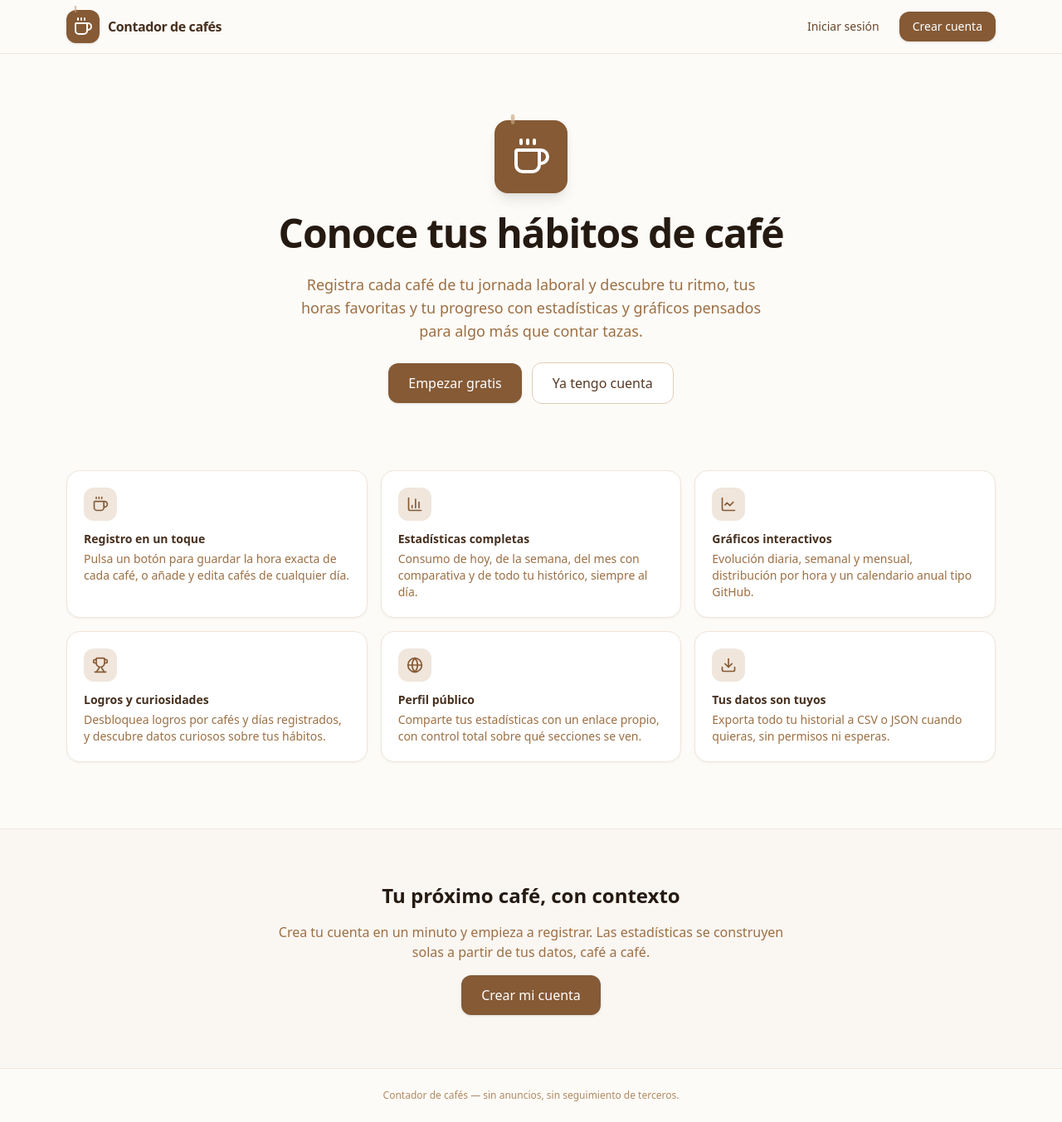
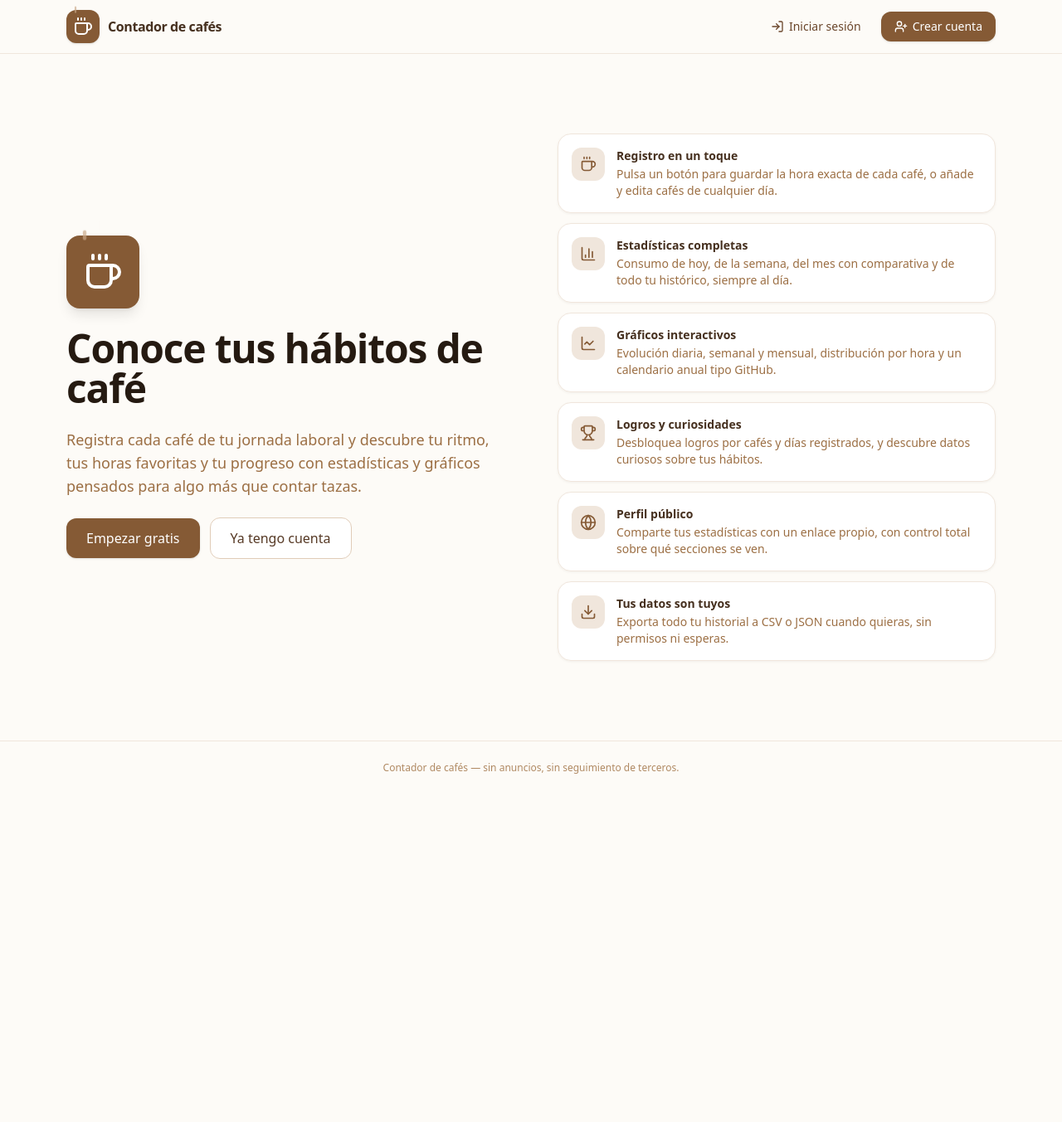
Before and after one commit to DiegoExtremiana/cafesDiego, a React (Vite) app: page / in a window 1280 px wide. Shown: the whole page at 83% size. After the commit the page ends 958 px from the top, so only its background shows below. Built offline with nearby package versions, Linux system fonts and the light colour scheme; no server answers.

Commit message:
Mejorar diseño de la tarjeta de características en la landing page y ajustar navegación tras cierre de sesión

```diff
--- a/src/components/landing/FeatureCard.tsx
+++ b/src/components/landing/FeatureCard.tsx
@@ -9,12 +9,14 @@ interface FeatureCardProps {
 /** Tarjeta de característica para la landing page. */
 export function FeatureCard({ icon: Icon, title, description }: FeatureCardProps) {
   return (
-    <div className="rounded-2xl border border-coffee-100 bg-white p-5 shadow-[0_1px_3px_rgba(70,48,31,0.06)] transition-transform duration-200 hover:-translate-y-1">
-      <span className="mb-3 inline-flex size-10 items-center justify-center rounded-xl bg-coffee-100 text-coffee-600">
+    <div className="group flex items-start gap-3.5 rounded-2xl border border-coffee-100 bg-white p-4 shadow-[0_1px_3px_rgba(70,48,31,0.06)] transition-all duration-300 hover:-translate-y-1 hover:border-coffee-200 hover:shadow-[0_8px_20px_rgba(70,48,31,0.12)]">
+      <span className="flex size-10 shrink-0 items-center justify-center rounded-xl bg-coffee-100 text-coffee-600 transition-all duration-300 group-hover:scale-110 group-hover:bg-coffee-600 group-hover:text-white">
         <Icon className="size-5" aria-hidden />
       </span>
-      <h3 className="mb-1 text-sm font-semibold text-coffee-900">{title}</h3>
-      <p className="text-sm text-coffee-500">{description}</p>
+      <div>
+        <h3 className="mb-0.5 text-sm font-semibold text-coffee-900">{title}</h3>
+        <p className="text-sm text-coffee-500">{description}</p>
+      </div>
     </div>
   );
 }
--- a/src/components/layout/AppLayout.tsx
+++ b/src/components/layout/AppLayout.tsx
@@ -30,7 +30,7 @@ export function AppLayout() {
 
   const handleSignOut = async () => {
     await signOut();
-    navigate('/login');
+    navigate('/');
   };
 
   return (
--- a/src/pages/LandingPage.tsx
+++ b/src/pages/LandingPage.tsx
@@ -5,7 +5,9 @@ import {
   Download,
   Globe,
   LineChart,
+  LogIn,
   Trophy,
+  UserPlus,
 } from 'lucide-react';
 import { Brand } from '@/components/layout/Brand';
 import { FeatureCard } from '@/components/landing/FeatureCard';
@@ -52,14 +54,16 @@ export default function LandingPage() {
           <nav className="flex items-center gap-2">
             <Link
               to="/login"
-              className="rounded-xl px-4 py-2 text-sm font-medium text-coffee-700 transition-colors hover:bg-coffee-100"
+              className="flex items-center gap-1.5 rounded-xl px-4 py-2 text-sm font-medium text-coffee-700 transition-colors hover:bg-coffee-100"
             >
+              <LogIn className="size-4" aria-hidden />
               Iniciar sesión
             </Link>
             <Link
               to="/registro"
-              className="rounded-xl bg-coffee-600 px-4 py-2 text-sm font-medium text-white shadow-sm transition-colors hover:bg-coffee-700"
+              className="flex items-center gap-1.5 rounded-xl bg-coffee-600 px-4 py-2 text-sm font-medium text-white shadow-sm transition-colors hover:bg-coffee-700"
             >
+              <UserPlus className="size-4" aria-hidden />
               Crear cuenta
             </Link>
           </nav>
@@ -67,7 +71,8 @@ export default function LandingPage() {
       </header>
 
       <main>
-        <section className="mx-auto flex max-w-4xl flex-col items-center gap-6 px-4 py-20 text-center animate-fade-in">
+        <section className="mx-auto grid max-w-6xl items-center gap-10 px-4 py-16 lg:grid-cols-2 lg:gap-16 lg:py-24">
+          <div className="flex flex-col items-start gap-6 animate-slide-up">
             <span className="relative inline-flex rounded-2xl bg-coffee-600 p-5 text-white shadow-lg">
               <Coffee className="size-12" aria-hidden />
               <span className="absolute -top-2 left-5 h-3 w-1 rounded bg-coffee-300 animate-steam" />
@@ -76,11 +81,11 @@ export default function LandingPage() {
             <h1 className="text-3xl font-bold tracking-tight text-coffee-950 sm:text-5xl">
               Conoce tus hábitos de café
             </h1>
-          <p className="max-w-xl text-base text-coffee-500 sm:text-lg">
+            <p className="max-w-lg text-base text-coffee-500 sm:text-lg">
               Registra cada café de tu jornada laboral y descubre tu ritmo, tus horas favoritas y
               tu progreso con estadísticas y gráficos pensados para algo más que contar tazas.
             </p>
-          <div className="flex flex-wrap items-center justify-center gap-3">
+            <div className="flex flex-wrap items-center gap-3">
               <Link
                 to="/registro"
                 className="rounded-xl bg-coffee-600 px-6 py-3 text-base font-medium text-white shadow-sm transition-colors hover:bg-coffee-700"
@@ -94,31 +99,18 @@ export default function LandingPage() {
                 Ya tengo cuenta
               </Link>
             </div>
-        </section>
+          </div>
 
-        <section className="mx-auto max-w-6xl px-4 pb-20">
-          <div className="grid gap-4 sm:grid-cols-2 lg:grid-cols-3">
-            {FEATURES.map((feature) => (
-              <FeatureCard key={feature.title} {...feature} />
+          <div className="flex flex-col gap-3">
+            {FEATURES.map((feature, index) => (
+              <div
+                key={feature.title}
+                className="animate-slide-up"
+                style={{ animationDelay: `${index * 80}ms` }}
+              >
+                <FeatureCard {...feature} />
+              </div>
             ))}
-          </div>
-        </section>
-
-        <section className="border-t border-coffee-100 bg-coffee-50">
-          <div className="mx-auto flex max-w-2xl flex-col items-center gap-4 px-4 py-16 text-center">
-            <h2 className="text-2xl font-bold text-coffee-950">
-              Tu próximo café, con contexto
-            </h2>
-            <p className="text-coffee-500">
-              Crea tu cuenta en un minuto y empieza a registrar. Las estadísticas se construyen
-              solas a partir de tus datos, café a café.
-            </p>
-            <Link
-              to="/registro"
-              className="rounded-xl bg-coffee-600 px-6 py-3 text-base font-medium text-white shadow-sm transition-colors hover:bg-coffee-700"
-            >
-              Crear mi cuenta
-            </Link>
           </div>
         </section>
       </main>
```
Lines whose indentation alone changed are shown as unchanged.
